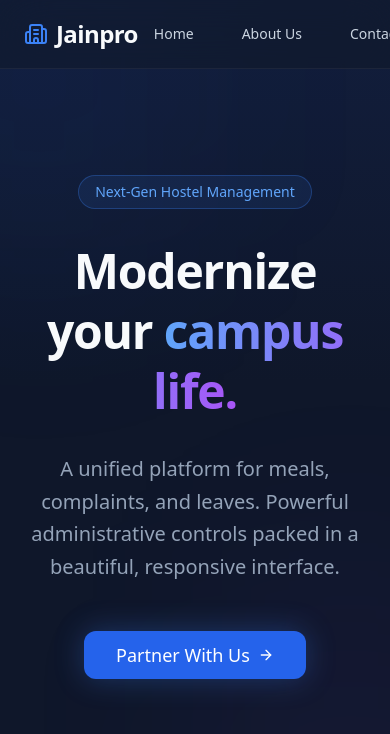
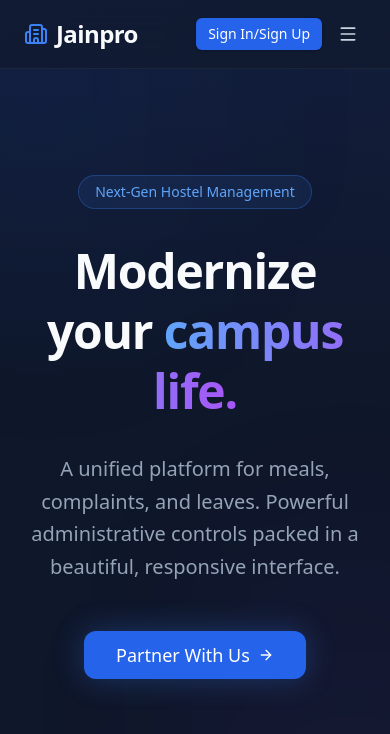
Before and after one commit to venom76568/HostelFlow, a React (Vite) app in the folder frontend/: page / in a window 390 px wide. Shown: the top 734 px of the page. Built offline with nearby package versions, Linux system fonts and the light colour scheme; no server answers.

Commit message:
changed the navbar format for mobile

```diff
--- a/frontend/src/pages/About.tsx
+++ b/frontend/src/pages/About.tsx
@@ -1,34 +1,60 @@
+import { useState } from "react";
 import { useNavigate } from "react-router-dom";
 import { Button } from "@/components/ui/button";
-import { motion } from "framer-motion";
-import { Building2, CheckCircle, Users, Zap, Shield } from "lucide-react";
+import { motion, AnimatePresence } from "framer-motion";
+import { Building2, CheckCircle, Users, Zap, Shield, Menu, X as XIcon } from "lucide-react";
 
 export default function About() {
   const navigate = useNavigate();
+  const [mobileOpen, setMobileOpen] = useState(false);
 
   return (
     <div className="min-h-screen bg-[#0f172a] text-slate-50 font-sans overflow-hidden">
       {/* Navbar */}
       <nav className="relative z-10 border-b border-white/5 bg-[#111827]/50 backdrop-blur-xl">
-        <div className="max-w-7xl mx-auto px-6 py-4 flex flex-col sm:flex-row justify-between items-center gap-4">
+        <div className="max-w-7xl mx-auto px-6 py-4 flex justify-between items-center">
             <h1 className="text-2xl font-bold tracking-tight flex items-center gap-2 cursor-pointer" onClick={() => navigate('/')}>
                 <Building2 className="text-blue-500"/> Jainpro
             </h1>
-            <div className="flex gap-4 items-center">
-                <Button variant="ghost" className="text-slate-300 hover:text-white" onClick={() => navigate('/')}>
-                    Home
-                </Button>
-                <Button variant="ghost" className="text-slate-300 hover:text-white" onClick={() => navigate('/about')}>
-                    About Us
-                </Button>
-                <Button variant="ghost" className="text-slate-300 hover:text-white" onClick={() => navigate('/contact')}>
-                    Contact Us
-                </Button>
-                <Button className="bg-blue-600 hover:bg-blue-500 text-white" onClick={() => navigate('/login')}>
-                    Sign In/Sign Up
-                </Button>
+
+            {/* Desktop Nav */}
+            <div className="hidden md:flex gap-4 items-center">
+                <Button variant="ghost" className="text-slate-300 hover:text-white" onClick={() => navigate('/')}>Home</Button>
+                <Button variant="ghost" className="text-slate-300 hover:text-white" onClick={() => navigate('/about')}>About Us</Button>
+                <Button variant="ghost" className="text-slate-300 hover:text-white" onClick={() => navigate('/contact')}>Contact Us</Button>
+                <Button className="bg-blue-600 hover:bg-blue-500 text-white" onClick={() => navigate('/login')}>Sign In/Sign Up</Button>
+            </div>
+
+            {/* Mobile Nav */}
+            <div className="flex md:hidden items-center gap-2">
+                <Button className="bg-blue-600 hover:bg-blue-500 text-white text-sm px-3 py-1.5 h-auto" onClick={() => navigate('/login')}>Sign In/Sign Up</Button>
+                <button
+                    onClick={() => setMobileOpen(o => !o)}
+                    className="p-2 rounded-lg text-slate-300 hover:text-white hover:bg-white/10 transition-colors"
+                    aria-label="Toggle menu"
+                >
+                    {mobileOpen ? <XIcon className="w-5 h-5" /> : <Menu className="w-5 h-5" />}
+                </button>
             </div>
         </div>
+
+        {/* Mobile Dropdown */}
+        <AnimatePresence>
+          {mobileOpen && (
+            <motion.div
+              initial={{ opacity: 0, height: 0 }}
+              animate={{ opacity: 1, height: "auto" }}
+              exit={{ opacity: 0, height: 0 }}
+              transition={{ duration: 0.2 }}
+              className="md:hidden border-t border-white/5 bg-[#111827]/80 backdrop-blur-xl overflow-hidden"
+            >
+              <div className="px-6 py-3 flex flex-col gap-1">
+                <button onClick={() => { navigate('/about'); setMobileOpen(false); }} className="text-left px-3 py-2.5 rounded-lg text-slate-300 hover:text-white hover:bg-white/10 transition-colors text-sm font-medium">About Us</button>
+                <button onClick={() => { navigate('/contact'); setMobileOpen(false); }} className="text-left px-3 py-2.5 rounded-lg text-slate-300 hover:text-white hover:bg-white/10 transition-colors text-sm font-medium">Contact Us</button>
+              </div>
+            </motion.div>
+          )}
+        </AnimatePresence>
       </nav>
 
       {/* Hero Section */}
@@ -53,7 +79,7 @@ export default function About() {
 
       {/* Features Grid */}
       <section className="px-6 py-16 max-w-7xl mx-auto">
-        <h3 className="text-3xl font-bold text-center mb-12">Core Features & Benefits</h3>
+        <h3 className="text-3xl font-bold text-center mb-12">Core Features &amp; Benefits</h3>
         <div className="grid md:grid-cols-2 lg:grid-cols-4 gap-8">
             <div className="bg-slate-800/40 p-6 rounded-2xl border border-white/5">
                 <Users className="w-10 h-10 text-blue-400 mb-4" />
@@ -72,7 +98,7 @@ export default function About() {
             </div>
             <div className="bg-slate-800/40 p-6 rounded-2xl border border-white/5">
                 <CheckCircle className="w-10 h-10 text-green-400 mb-4" />
-                <h4 className="text-xl font-semibold mb-2">Analytics & Reports</h4>
+                <h4 className="text-xl font-semibold mb-2">Analytics &amp; Reports</h4>
                 <p className="text-slate-400">Real-time metrics on your dashboard. Export data with a single click for administrative audits.</p>
             </div>
         </div>
@@ -80,7 +106,7 @@ export default function About() {
 
       {/* Footer */}
       <footer className="border-t border-white/5 mt-20 py-8 text-center text-slate-500">
-          <p>© {new Date().getFullYear()} HostelFlow. All rights reserved.</p>
+          <p>© {new Date().getFullYear()} Jainpro. All rights reserved.</p>
       </footer>
     </div>
   );
--- a/frontend/src/pages/Contact.tsx
+++ b/frontend/src/pages/Contact.tsx
@@ -5,7 +5,7 @@ import { Input } from "@/components/ui/input";
 import { Label } from "@/components/ui/label";
 import { Textarea } from "@/components/ui/textarea";
 import { motion, AnimatePresence } from "framer-motion";
-import { Building2, CheckCircle2, MessageSquare } from "lucide-react";
+import { Building2, CheckCircle2, MessageSquare, Menu, X as XIcon } from "lucide-react";
 import axios from "axios";
 import toast from "react-hot-toast";
 
@@ -13,6 +13,7 @@ const API_URL = import.meta.env.VITE_API_URL || "http://localhost:8000/api";
 
 export default function Contact() {
   const navigate = useNavigate();
+  const [mobileOpen, setMobileOpen] = useState(false);
   const [name, setName] = useState("");
   const [email, setEmail] = useState("");
   const [message, setMessage] = useState("");
@@ -43,25 +44,49 @@ export default function Contact() {
     <div className="min-h-screen bg-[#0f172a] text-slate-50 font-sans overflow-hidden">
       {/* Navbar */}
       <nav className="relative z-10 border-b border-white/5 bg-[#111827]/50 backdrop-blur-xl">
-        <div className="max-w-7xl mx-auto px-6 py-4 flex flex-col sm:flex-row justify-between items-center gap-4">
+        <div className="max-w-7xl mx-auto px-6 py-4 flex justify-between items-center">
             <h1 className="text-2xl font-bold tracking-tight flex items-center gap-2 cursor-pointer" onClick={() => navigate('/')}>
-                <Building2 className="text-blue-500"/> HostelFlow
+                <Building2 className="text-blue-500"/> Jainpro
             </h1>
-            <div className="flex gap-4 items-center">
-                <Button variant="ghost" className="text-slate-300 hover:text-white" onClick={() => navigate('/')}>
-                    Home
-                </Button>
-                <Button variant="ghost" className="text-slate-300 hover:text-white" onClick={() => navigate('/about')}>
-                    About Us
-                </Button>
-                <Button variant="ghost" className="text-slate-300 hover:text-white" onClick={() => navigate('/contact')}>
-                    Contact Us
-                </Button>
-                <Button className="bg-blue-600 hover:bg-blue-500 text-white" onClick={() => navigate('/login')}>
-                    Sign In
-                </Button>
+
+            {/* Desktop Nav */}
+            <div className="hidden md:flex gap-4 items-center">
+                <Button variant="ghost" className="text-slate-300 hover:text-white" onClick={() => navigate('/')}>Home</Button>
+                <Button variant="ghost" className="text-slate-300 hover:text-white" onClick={() => navigate('/about')}>About Us</Button>
+                <Button variant="ghost" className="text-slate-300 hover:text-white" onClick={() => navigate('/contact')}>Contact Us</Button>
+                <Button className="bg-blue-600 hover:bg-blue-500 text-white" onClick={() => navigate('/login')}>Sign In/Sign Up</Button>
+            </div>
+
+            {/* Mobile Nav */}
+            <div className="flex md:hidden items-center gap-2">
+                <Button className="bg-blue-600 hover:bg-blue-500 text-white text-sm px-3 py-1.5 h-auto" onClick={() => navigate('/login')}>Sign In/Sign Up</Button>
+                <button
+                    onClick={() => setMobileOpen(o => !o)}
+                    className="p-2 rounded-lg text-slate-300 hover:text-white hover:bg-white/10 transition-colors"
+                    aria-label="Toggle menu"
+                >
+                    {mobileOpen ? <XIcon className="w-5 h-5" /> : <Menu className="w-5 h-5" />}
+                </button>
             </div>
         </div>
+
+        {/* Mobile Dropdown */}
+        <AnimatePresence>
+          {mobileOpen && (
+            <motion.div
+              initial={{ opacity: 0, height: 0 }}
+              animate={{ opacity: 1, height: "auto" }}
+              exit={{ opacity: 0, height: 0 }}
+              transition={{ duration: 0.2 }}
+              className="md:hidden border-t border-white/5 bg-[#111827]/80 backdrop-blur-xl overflow-hidden"
+            >
+              <div className="px-6 py-3 flex flex-col gap-1">
+                <button onClick={() => { navigate('/about'); setMobileOpen(false); }} className="text-left px-3 py-2.5 rounded-lg text-slate-300 hover:text-white hover:bg-white/10 transition-colors text-sm font-medium">About Us</button>
+                <button onClick={() => { navigate('/contact'); setMobileOpen(false); }} className="text-left px-3 py-2.5 rounded-lg text-slate-300 hover:text-white hover:bg-white/10 transition-colors text-sm font-medium">Contact Us</button>
+              </div>
+            </motion.div>
+          )}
+        </AnimatePresence>
       </nav>
 
       {/* Contact Content */}
--- a/frontend/src/pages/Home.tsx
+++ b/frontend/src/pages/Home.tsx
@@ -6,12 +6,13 @@ import { Label } from "@/components/ui/label";
 import { motion, AnimatePresence } from "framer-motion";
 import axios from "axios";
 import toast from "react-hot-toast";
-import { ArrowRight, Building2, CheckCircle2 } from "lucide-react";
+import { ArrowRight, Building2, CheckCircle2, Menu, X as XIcon } from "lucide-react";
 
 const API_URL = import.meta.env.VITE_API_URL || "http://localhost:8000/api";
 
 export default function Home() {
   const navigate = useNavigate();
+  const [mobileOpen, setMobileOpen] = useState(false);
   const [isApplying, setIsApplying] = useState(false);
   const [isSubmitting, setIsSubmitting] = useState(false);
   const [success, setSuccess] = useState(false);
@@ -57,21 +58,45 @@ export default function Home() {
             <h1 className="text-2xl font-bold tracking-tight flex items-center gap-2 cursor-pointer" onClick={() => navigate('/')}>
                 <Building2 className="text-blue-500"/> Jainpro
             </h1>
-            <div className="flex gap-4 items-center">
-                <Button variant="ghost" className="text-slate-300 hover:text-white" onClick={() => navigate('/')}>
-                    Home
-                </Button>
-                <Button variant="ghost" className="text-slate-300 hover:text-white" onClick={() => navigate('/about')}>
-                    About Us
-                </Button>
-                <Button variant="ghost" className="text-slate-300 hover:text-white" onClick={() => navigate('/contact')}>
-                    Contact Us
-                </Button>
-                <Button className="bg-blue-600 hover:bg-blue-500 text-white" onClick={() => navigate('/login')}>
-                    Sign In
-                </Button>
+
+            {/* Desktop Nav */}
+            <div className="hidden md:flex gap-4 items-center">
+                <Button variant="ghost" className="text-slate-300 hover:text-white" onClick={() => navigate('/')}>Home</Button>
+                <Button variant="ghost" className="text-slate-300 hover:text-white" onClick={() => navigate('/about')}>About Us</Button>
+                <Button variant="ghost" className="text-slate-300 hover:text-white" onClick={() => navigate('/contact')}>Contact Us</Button>
+                <Button className="bg-blue-600 hover:bg-blue-500 text-white" onClick={() => navigate('/login')}>Sign In/Sign Up</Button>
+            </div>
+
+            {/* Mobile Nav */}
+            <div className="flex md:hidden items-center gap-2">
+                <Button className="bg-blue-600 hover:bg-blue-500 text-white text-sm px-3 py-1.5 h-auto" onClick={() => navigate('/login')}>Sign In/Sign Up</Button>
+                <button
+                    onClick={() => setMobileOpen(o => !o)}
+                    className="p-2 rounded-lg text-slate-300 hover:text-white hover:bg-white/10 transition-colors"
+                    aria-label="Toggle menu"
+                >
+                    {mobileOpen ? <XIcon className="w-5 h-5" /> : <Menu className="w-5 h-5" />}
+                </button>
             </div>
         </div>
+
+        {/* Mobile Dropdown */}
+        <AnimatePresence>
+          {mobileOpen && (
+            <motion.div
+              initial={{ opacity: 0, height: 0 }}
+              animate={{ opacity: 1, height: "auto" }}
+              exit={{ opacity: 0, height: 0 }}
+              transition={{ duration: 0.2 }}
+              className="md:hidden border-t border-white/5 bg-[#111827]/80 backdrop-blur-xl overflow-hidden"
+            >
+              <div className="px-6 py-3 flex flex-col gap-1">
+                <button onClick={() => { navigate('/about'); setMobileOpen(false); }} className="text-left px-3 py-2.5 rounded-lg text-slate-300 hover:text-white hover:bg-white/10 transition-colors text-sm font-medium">About Us</button>
+                <button onClick={() => { navigate('/contact'); setMobileOpen(false); }} className="text-left px-3 py-2.5 rounded-lg text-slate-300 hover:text-white hover:bg-white/10 transition-colors text-sm font-medium">Contact Us</button>
+              </div>
+            </motion.div>
+          )}
+        </AnimatePresence>
       </nav>
 
       {/* Main Content */}
```
